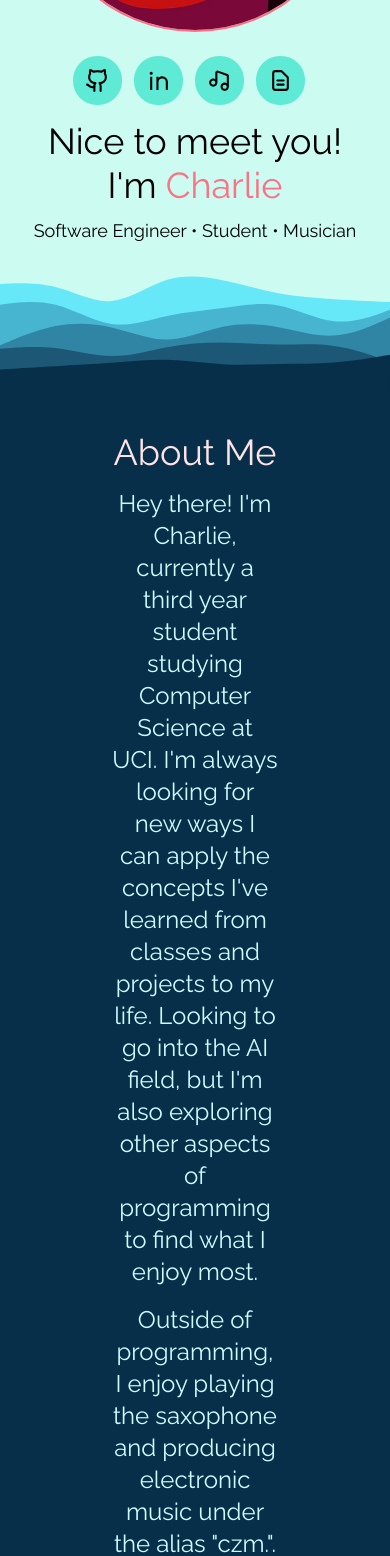
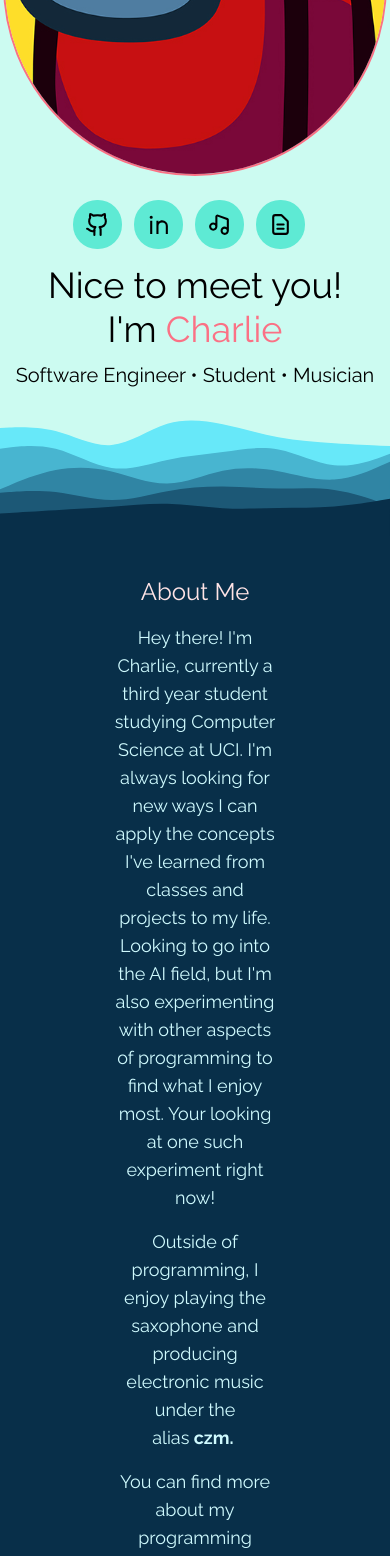
Before and after one commit to zcharz/personal-website-archive, a Next.js app: page / in a window 390 px wide. Shown: the part 432-1988 px from the top of the page. Built offline with nearby package versions, Linux system fonts and the light colour scheme.

Commit message:
sizing updates, typewriter testing

```diff
--- a/src/app/components/aboutme.js
+++ b/src/app/components/aboutme.js
@@ -1,54 +1,42 @@
 function TextAbout() {
   return (
-    <div className='text-center lg:text-left'>
-      <div className='text-4xl text-rose-100 '>
+    <div className='xl:text-2xl lg:text-xl text-lg text-cyan-100 space-y-4'>
+      <h1 className='xl:text-4xl lg:text-3xl text-2xl text-rose-100'>
         About Me
-      </div>
+      </h1>
 
-      <p className='text-2xl text-cyan-100 pt-4'>
+      <p>
         Hey there! I&apos;m Charlie, currently a third year student
         studying Computer Science at UCI.
         I&apos;m always looking for new ways I can apply
         the concepts I&apos;ve learned from classes
         and projects to my life.
         Looking to go into the AI field, but I&apos;m
-        also exploring other aspects of programming to
-        find what I enjoy most.
+        also experimenting with other aspects of programming to
+        find what I enjoy most. Your looking at one such experiment right now!
       </p>
 
-      <p className='text-2xl text-cyan-100 pt-4'>
+      <p>
         Outside of programming, I enjoy playing the saxophone
-        and producing electronic music under the alias &quot;czm.&quot;.
-        Check out my song named snooze below!
+        and producing electronic music under the alias
+        <span className='font-bold'>&nbsp;czm.&nbsp;</span>
+      </p>
+
+      <p>
+        You can find more about my programming projects and music below.
       </p>
     </div>
   )
 }
 
 
-function MusicYT() {
-  return (
-    <iframe
-    className="aspect-video w-2/5"
-    src="https://www.youtube.com/embed/exlHo5IazSs?si=jqhHGi6Uxd7a8P26&amp;start=32"
-    title="YouTube video player" frameborder="0"
-    allow="accelerometer; autoplay; clipboard-write; encrypted-media;
-    gyroscope; picture-in-picture; web-share" allowfullscreen></iframe>
-  )
-}
-
-
-
-
 export default function AboutMe() {
   return (
     <div className='flex flex-col items-center
     pt-10 pb-32 bg-sky-950 space-y-16'>
-      <div className='flex px-28 lg:w-4/5 xl:w-3/5'>
+      <div className='flex px-28 lg:px-0 lg:w-8/12 2xl:w-7/12 text-center lg:text-left'>
         <TextAbout/>
       </div>
-
-      <MusicYT/>
     </div>
   )
 }
--- /dev/null
+++ b/src/app/components/caret_animation.css
@@ -0,0 +1,16 @@
+.caret {
+    white-space: nowrap;
+    overflow: hidden;
+    border-right: 3px solid #000;
+    animation: blink-caret 0.75s step-end infinite;
+
+  }
+
+@keyframes blink-caret {
+  from, to {
+    border-color: transparent;
+  }
+  50% {
+    border-color: #000;
+  }
+}
--- a/src/app/components/introduction.js
+++ b/src/app/components/introduction.js
@@ -1,6 +1,9 @@
 import portrait from '@/assets/portrait.jpg'
 import Image from 'next/image'
 import SocialLinks from './socials'
+
+import Typewriter from './typrewriter'
+import caret from './caret_animation.css'
 
 
 function TextIntro() {
@@ -15,7 +18,7 @@ function TextIntro() {
         I&apos;m <span className='text-rose-400'>Charlie</span>
       </h1>
 
-      <h2 className='text-lg pt-3 lg:pt-5 lg:text-2xl'>
+      <h2 className='text-xl pt-3 lg:pt-5 lg:text-2xl'>
         Software Engineer • Student • Musician
       </h2>
 
@@ -31,8 +34,7 @@ function PortraitIcons() {
   return (
     <div className='flex self-center flex-col space-y-6'>
       <Image alt='portrait' src={portrait}
-      className='self-center rounded-full border-2 border-rose-400
-      w-80 md:w-96'/>
+      className='self-center rounded-full border-2 border-rose-400 w-96'/>
 
       <div className='self-center lg:hidden'>
         <SocialLinks/>
@@ -44,7 +46,7 @@ function PortraitIcons() {
 
 export default function Introduction() {
   return (
-    <div className='flex flex-col pt-36 2xl:pt-56 bg-teal-100'>
+    <div className='flex flex-col pt-56 bg-teal-100'>
       <div className='flex self-center
       flex-col lg:flex-row lg:space-x-20
       lg:space-y-0 space-y-4'>
--- /dev/null
+++ b/src/app/components/musicembed.js
@@ -0,0 +1,10 @@
+export default function MusicEmbed() {
+  return (
+    <iframe
+    className="aspect-video w-4/5 lg:w-3/5 2xl:w-2/5"
+    src="https://www.youtube.com/embed/exlHo5IazSs?si=jqhHGi6Uxd7a8P26&amp;start=32"
+    title="YouTube video player"
+    allow="accelerometer; autoplay; clipboard-write; encrypted-media;
+    gyroscope; picture-in-picture; web-share"></iframe>
+  )
+  }
--- a/src/app/components/navbar.js
+++ b/src/app/components/navbar.js
@@ -17,6 +17,7 @@ function NavButton( {label, destination} ) {
 
 export default function Navbar() {
 	let Links = [
+		{label: 'About', destination:'/projects/'},
 		{label: 'Projects', destination:'/projects/'},
 		{label: 'Music', destination:'/music/'},
 		{label: 'Contact', destination:'/contact/'}
@@ -34,13 +35,13 @@ export default function Navbar() {
 
 				{/* menu button */}
 				<div onClick={()=>setOpen(!open)}
-				className='absolute right-14 top-8 cursor-pointer md:hidden
+				className='absolute right-14 top-8 cursor-pointer lg:hidden
 				hover:text-cyan-600 duration-300'>
 					<CgFormatJustify name={open ? 'close':'menu'} size='30'/>
 				</div>
 
 				{/* right navbuttons */}
-				<ul className='hidden md:flex md:items-center '>
+				<ul className='hidden lg:flex md:items-center '>
 					{ Links.map( ({label, destination}) => (
 						<li key={label} className='text-xl ml-8 pl-16'>
 							<NavButton label={label} destination={destination} />
--- a/src/app/components/socials.js
+++ b/src/app/components/socials.js
@@ -1,7 +1,7 @@
 import { RiLinkedinLine } from 'react-icons/ri'
 import { LuGithub } from 'react-icons/lu'
 import { BiMusic } from 'react-icons/bi'
-import {HiOutlineDocumentText} from 'react-icons/hi'
+import { HiOutlineDocumentText } from 'react-icons/hi'
 
 import Link from 'next/link'
 
--- /dev/null
+++ b/src/app/components/typrewriter.js
@@ -0,0 +1,26 @@
+'use client'
+import React, { useState, useEffect } from 'react';
+
+const Typewriter = ({ text }) => {
+  const [displayText, setDisplayText] = useState('');
+  const [textIndex, setTextIndex] = useState(0);
+
+  useEffect(() => {
+    const animationInterval = setInterval(() => {
+      if (textIndex < text.length) {
+        setDisplayText((prevText) => prevText + text.charAt(textIndex));
+        setTextIndex((prevIndex) => prevIndex + 1);
+      } else {
+        clearInterval(animationInterval);
+      }
+    }, 100); // Adjust the interval speed as needed
+
+    return () => {
+      clearInterval(animationInterval);
+    };
+  }, [text, textIndex]);
+
+  return <div>{displayText}</div>;
+};
+
+export default Typewriter;
--- a/src/app/music/page.js
+++ b/src/app/music/page.js
@@ -4,10 +4,13 @@ export const metadata = {
   title: 'Music - Charlie',
 }
 
+
 export default function Home() {
   return (
     <div>
       <Navbar/>
+      {/* <Background/> */}
+
     </div>
   )
 }
```
Also changed, not shown: src/app/TODO.txt.
